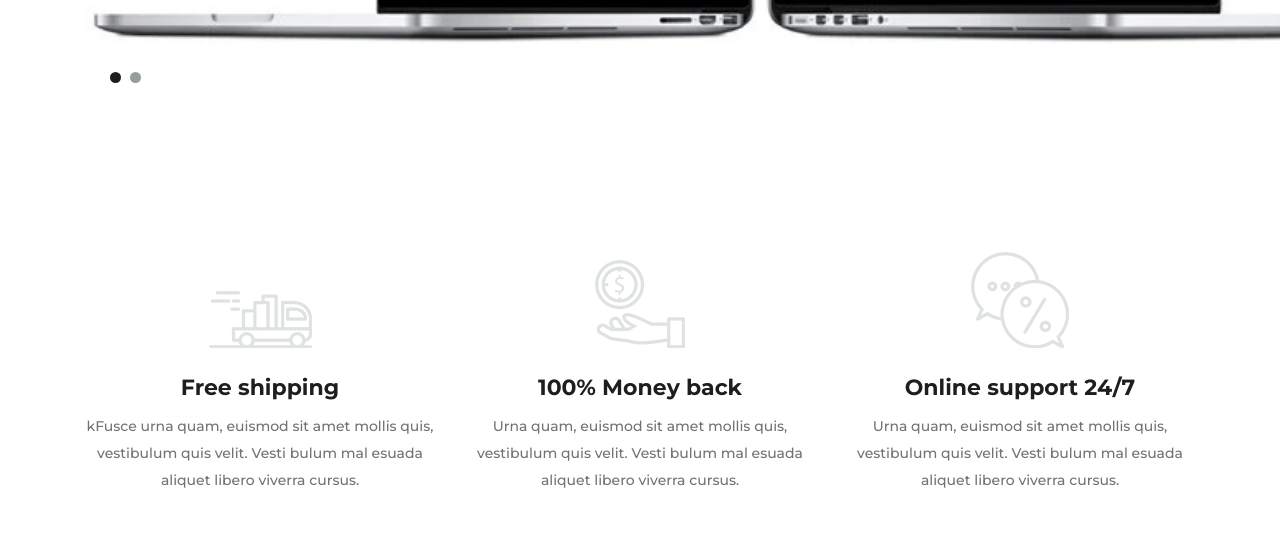
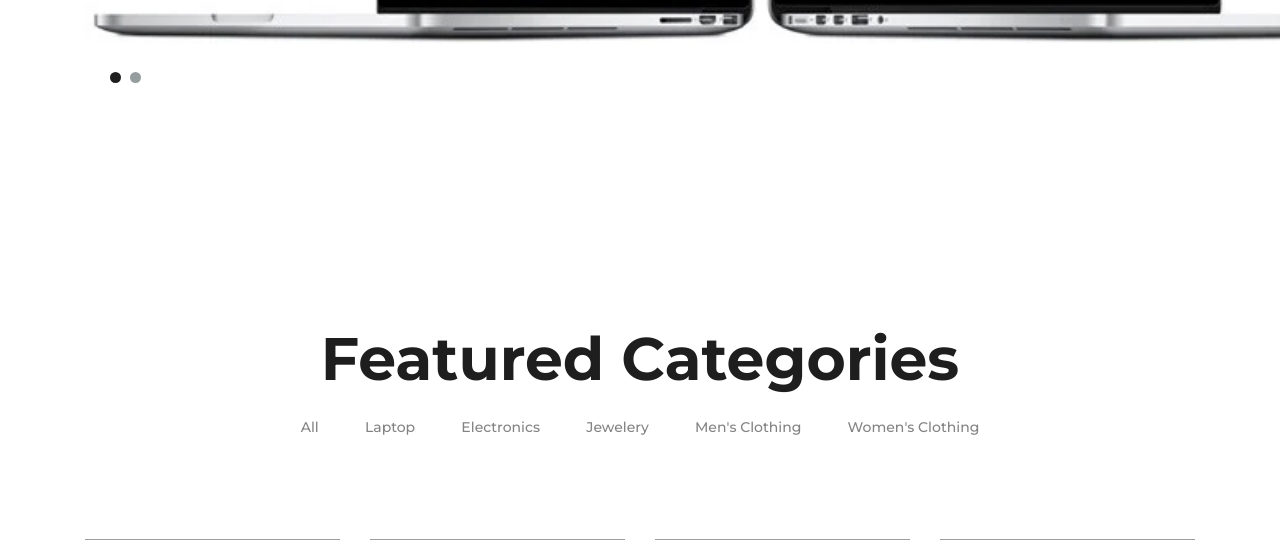
Before and after one commit to saibsadman/Laptop-Project, a Django app: page / in a window 1280 px wide. Shown: the part 692-1232 px from the top of the page. Run offline with Django 5.2, Linux system fonts and the light colour scheme; data comes from the database, SQL or seed files in the repository; both versions use the stored data as it was after the commit; some libraries are stand-ins or nearby versions; grey boxes are pictures that could not be loaded.

Commit message:
homepage

```diff
--- a/templates/home.html
+++ b/templates/home.html
@@ -8,36 +8,7 @@
 
 
 <section class="features-section spad">
-    <div class="features-ads">
-        <div class="container">
-            <div class="row">
-                <div class="col-lg-4">
-                    <div class="single-features-ads first">
-                        <img src="{% static 'img/icons/f-delivery.png' %}" alt="">
-                        <h4>Free shipping</h4>
-                        <p>kFusce urna quam, euismod sit amet mollis quis, vestibulum quis velit. Vesti bulum mal
-                            esuada aliquet libero viverra cursus. </p>
-                    </div>
-                </div>
-                <div class="col-lg-4">
-                    <div class="single-features-ads second">
-                        <img src="{% static 'img/icons/coin.png' %}" alt="">
-                        <h4>100% Money back </h4>
-                        <p>Urna quam, euismod sit amet mollis quis, vestibulum quis velit. Vesti bulum mal esuada
-                            aliquet libero viverra cursus. </p>
-                    </div>
-                </div>
-                <div class="col-lg-4">
-                    <div class="single-features-ads">
-                        <img src="{% static 'img/icons/chat.png' %}" alt="">
-                        <h4>Online support 24/7</h4>
-                        <p>Urna quam, euismod sit amet mollis quis, vestibulum quis velit. Vesti bulum mal esuada
-                            aliquet libero viverra cursus. </p>
-                    </div>
-                </div>
-            </div>
-        </div>
-    </div>
+
 
 <!-- Features Section End -->
 
@@ -118,56 +89,32 @@
 <!-- Latest Product End -->
 
 
-<!-- Lookbok Section Begin -->
-<section class="lookbok-section">
-    <div class="container-fluid">
+<div class="features-ads">
+    <div class="container">
         <div class="row">
-            <div class="col-lg-4 offset-lg-1">
-                <div class="lookbok-left">
-                    <div class="section-title">
-                        <h2>2019 <br />#lookbook</h2>
-                    </div>
-                    <p>Fusce urna quam, euismod sit amet mollis quis, vestibulum quis velit. Vestibulum malesuada
-                        aliquet libero viverra cursus. Aliquam erat volutpat. Morbi id dictum quam, ut commodo
-                        lorem. In at nisi nec arcu porttitor aliquet vitae at dui. Sed sollicitudin nulla non leo
-                        viverra scelerisque. Phasellus facilisis lobortis metus, sit amet viverra lectus finibus ac.
-                        Aenean non felis dapibus, placerat libero auctor, ornare ante. Morbi quis ex eleifend,
-                        sodales nulla vitae, scelerisque ante. Nunc id vulputate dui. Suspendisse consectetur rutrum
-                        metus nec scelerisque. s</p>
-                    <a href="#" class="primary-btn look-btn">See More</a>
+            <div class="col-lg-4">
+                <div class="single-features-ads first">
+                    <img src="{% static 'img/icons/f-delivery.png' %}" alt="">
+                    <h4>Free shipping</h4>
+                    <p>Free shipping across all the cities</p>
                 </div>
             </div>
-            <div class="col-lg-5 offset-lg-1">
-                <div class="lookbok-pic">
-                    <img src="{% static 'img/lookbok.jpg' %}" alt="">
-                    <div class="pic-text">fashion</div>
+            <div class="col-lg-4">
+                <div class="single-features-ads second">
+                    <img src="{% static 'img/icons/coin.png' %}" alt="">
+                    <h4>100% Money back </h4>
+                    <p>Guranteed Refund in 7 days</p>
+                </div>
+            </div>
+            <div class="col-lg-4">
+                <div class="single-features-ads">
+                    <img src="{% static 'img/icons/chat.png' %}" alt="">
+                    <h4>Online support 24/7</h4>
+                    <p>We provide alltime customer support </p>
                 </div>
             </div>
         </div>
     </div>
-</section>
-<!-- Lookbok Section End -->
-
-<!-- Logo Section Begin -->
-<div class="logo-section spad">
-    <div class="logo-items owl-carousel">
-        <div class="logo-item">
-            <img src="{% static 'img/logos/logo-1.png' %}" alt="">
-        </div>
-        <div class="logo-item">
-            <img src="{% static 'img/logos/logo-2.png' %}" alt="">
-        </div>
-        <div class="logo-item">
-            <img src="{% static 'img/logos/logo-3.png' %}" alt="">
-        </div>
-        <div class="logo-item">
-            <img src="{% static 'img/logos/logo-4.png' %}" alt="">
-        </div>
-        <div class="logo-item">
-            <img src="{% static 'img/logos/logo-5.png' %}" alt="">
-        </div>
-    </div>
 </div>
 
-
 {% endblock content %}
```
Also changed, not shown: db.sqlite3.
